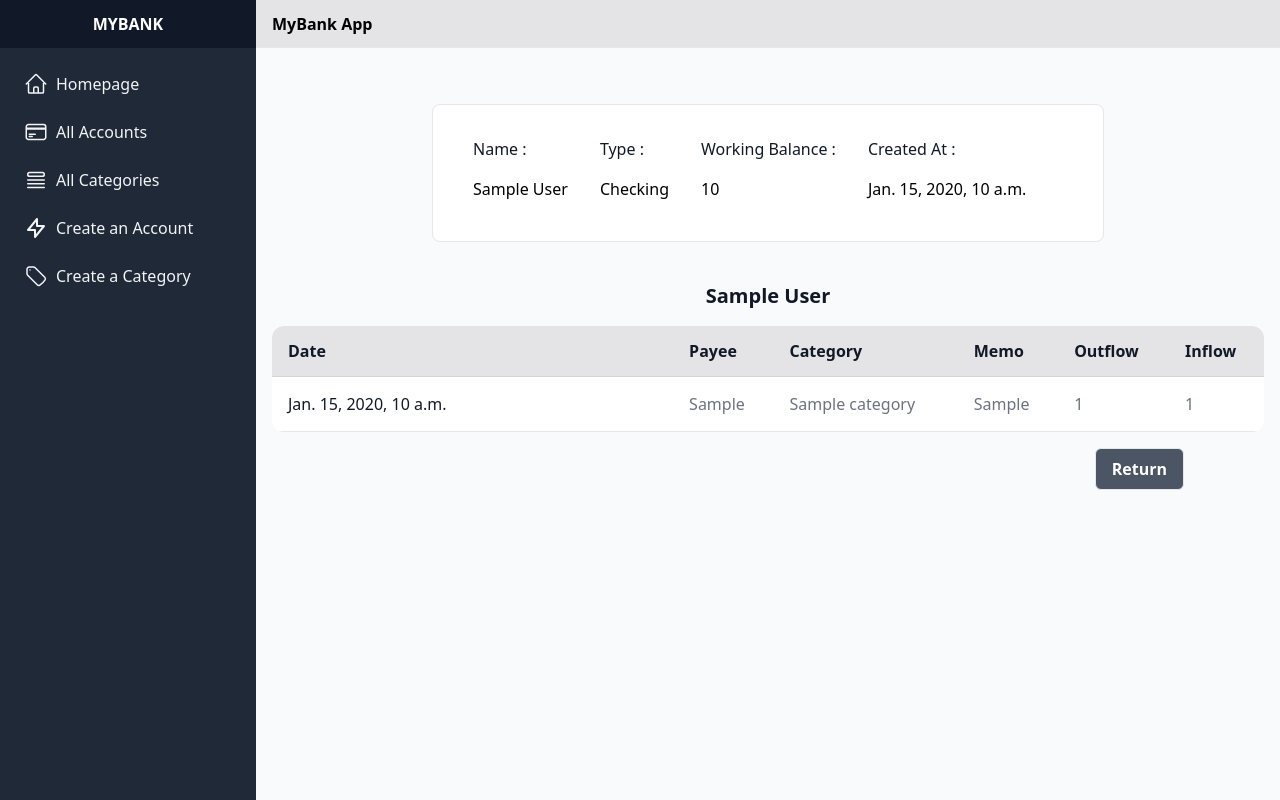
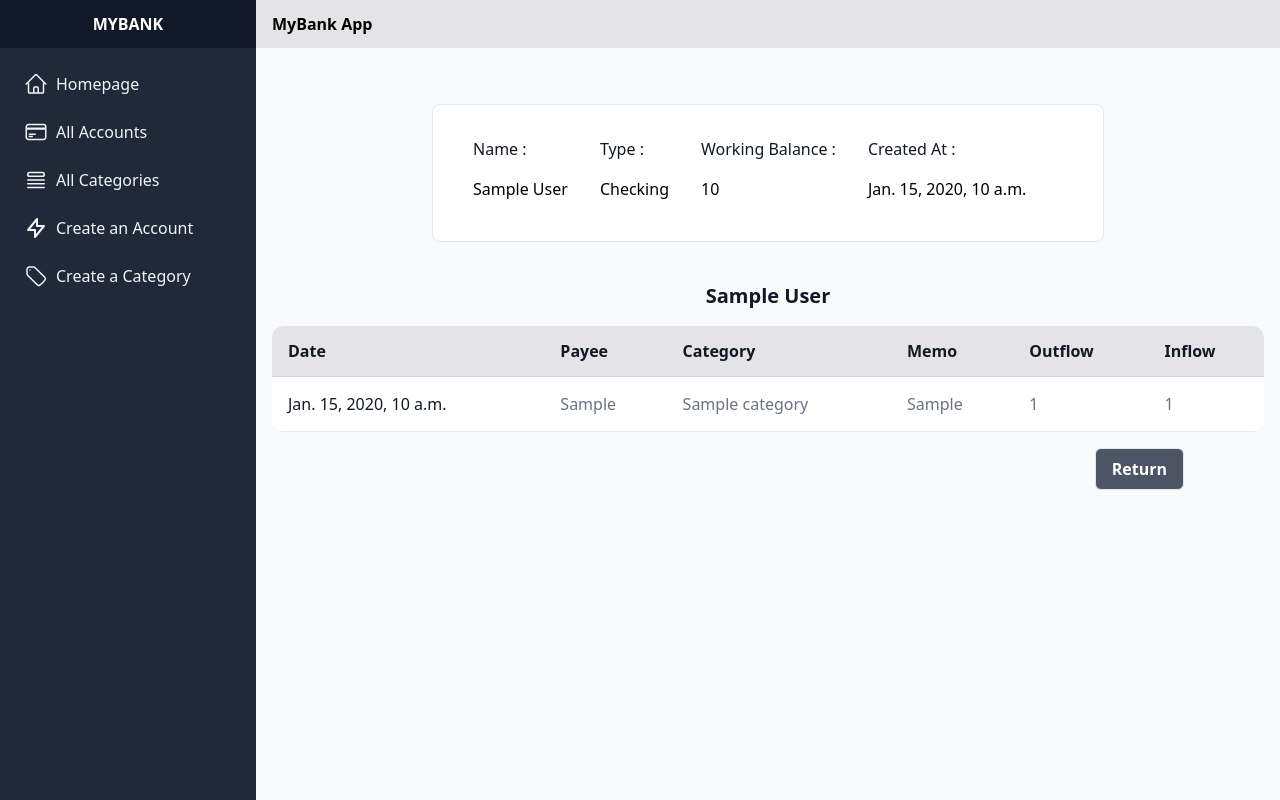
Before and after one commit to Nour-Noaxp/MyBank, a Django app: page /accounts/1 in a window 1280 px wide. Run offline with Django 4.2, Linux system fonts and the light colour scheme; tables that the repository leaves empty hold one stand-in row (values such as "Sample post"); some libraries are stand-ins or nearby versions.

Commit message:
replace pr-40 by pr-3 in table

```diff
--- a/budget/templates/account_show.html
+++ b/budget/templates/account_show.html
@@ -34,12 +34,12 @@
     <tbody>
       {% for transaction in transactions %}
       <tr class="border-b border-gray-200">
-        <td class="py-4 pr-40 pl-4 text-md/6 font-medium text-gray-900">{{ transaction.created_at }}</td>
-        <td class="py-4 px-3 pl-4 text-md/6 font-medium text-gray-500">{{ transaction.payee }}</td>
-        <td class="py-4 px-3 pl-4 text-md/6 font-medium text-gray-500">{{ transaction.category }}</td>
-        <td class="py-4 px-3 pl-4 text-md/6 font-medium text-gray-500">{{ transaction.memo }}</td>
-        <td class="py-4 px-3 pl-4 text-md/6 font-medium text-gray-500">{{ transaction.outflow }}</td>
-        <td class="py-4 px-3 pl-4 text-md/6 font-medium text-gray-500">{{ transaction.inflow }}</td>
+        <td class="py-4 px-3 pl-4 font-medium text-gray-900">{{ transaction.created_at }}</td>
+        <td class="py-4 px-3 pl-4 font-medium text-gray-500">{{ transaction.payee }}</td>
+        <td class="py-4 px-3 pl-4 font-medium text-gray-500">{{ transaction.category }}</td>
+        <td class="py-4 px-3 pl-4 font-medium text-gray-500">{{ transaction.memo }}</td>
+        <td class="py-4 px-3 pl-4 font-medium text-gray-500">{{ transaction.outflow }}</td>
+        <td class="py-4 px-3 pl-4 font-medium text-gray-500">{{ transaction.inflow }}</td>
       </tr>
       {% endfor %}
     </tbody>
```
